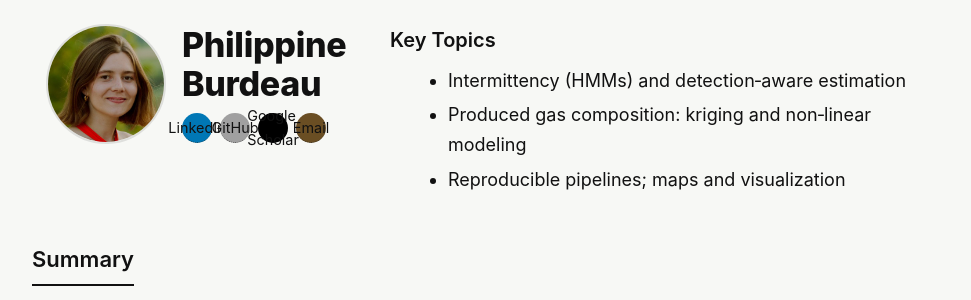
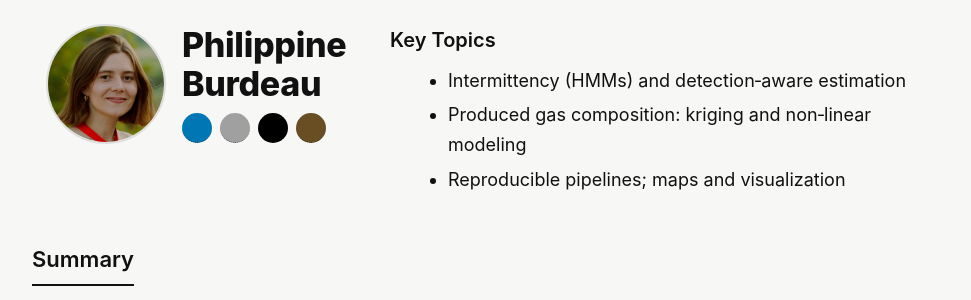
Before and after one commit to pburdeau/pburdeau.github.io, a Jekyll site: the page built from index.md, in a window 1280 px wide and 1254 px high. Shown: the part 160-460 px from the top of the window, without its empty margins (146-1117 px from the left). Built offline with Jekyll 4.4.1, drawn with Linux system fonts in a browser that asks for light colours.

Commit message:
Update index.md

```diff
--- a/index.md
+++ b/index.md
@@ -10,10 +10,10 @@ permalink: /
     <div class="identity">
       <h1>Philippine Burdeau</h1>
       <div class="social">
-        <a class="icon linkedin" href="https://www.linkedin.com/in/philippine-burdeau/" aria-label="LinkedIn" target="_blank" rel="noopener" title="LinkedIn">LinkedIn</a>
-        <a class="icon github" href="https://github.com/pburdeau" aria-label="GitHub" target="_blank" rel="noopener" title="GitHub">GitHub</a>
-        <a class="icon scholar" href="https://scholar.google.com/citations?user=sJb11sYAAAAJ&hl=fr" aria-label="Google Scholar" target="_blank" rel="noopener" title="Google Scholar">Google Scholar</a>
-        <a class="icon email" href="mailto:pburdeau@stanford.edu" aria-label="Email" title="Email">Email</a>
+        <a class="icon linkedin" href="https://www.linkedin.com/in/philippine-burdeau/" aria-label="LinkedIn" target="_blank" rel="noopener" title="LinkedIn"></a>
+        <a class="icon github" href="https://github.com/pburdeau" aria-label="GitHub" target="_blank" rel="noopener" title="GitHub"></a>
+        <a class="icon scholar" href="https://scholar.google.com/citations?user=sJb11sYAAAAJ&hl=fr" aria-label="Google Scholar" target="_blank" rel="noopener" title="Google Scholar"></a>
+        <a class="icon email" href="mailto:pburdeau@stanford.edu" aria-label="Email" title="Email"></a>
       </div>
     </div>
   </div>
```
